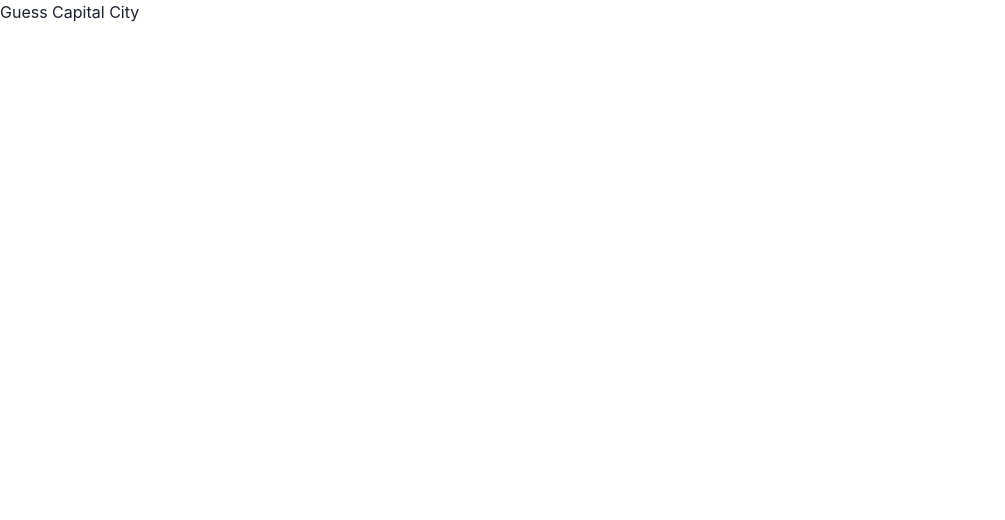
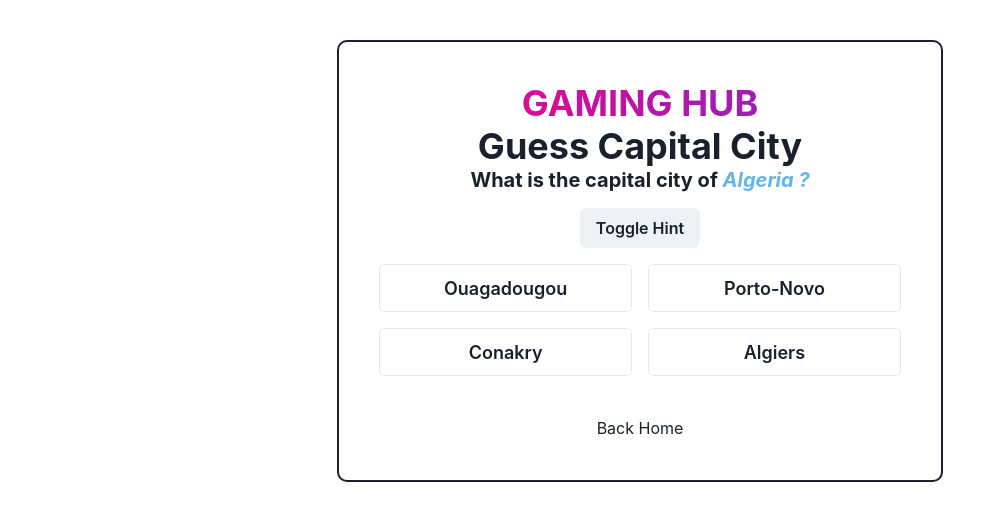
Before and after one commit to clinton-mwachia/react-games, a React (Vite) app: page /guess-capital-city in a window 1280 px wide. Shown: the top 520 px of the page, without its empty margins (0-1005 px from the left). Built offline with nearby package versions, Linux system fonts and the light colour scheme.

Commit message:
added guess the capital city component

```diff
--- a/src/views/guess-capital-city/GuessCapitalCity.jsx
+++ b/src/views/guess-capital-city/GuessCapitalCity.jsx
@@ -1,5 +1,178 @@
+import { useState } from "react";
+import { Container, Heading, Grid, Box, Button, Text } from "@chakra-ui/react";
+import { Link } from "react-router-dom";
+
 const GuessCapitalCity = () => {
-  return <div>Guess Capital City</div>;
+  const quizData = [
+    { country: "Algeria", capital: "Algiers" },
+    { country: "Angola", capital: "Luanda" },
+    { country: "Benin", capital: "Porto-Novo" },
+    { country: "Botswana", capital: "Gaborone" },
+    { country: "Burkina Faso", capital: "Ouagadougou" },
+    { country: "Burundi", capital: "Gitega" },
+    { country: "Cabo Verde", capital: "Praia" },
+    { country: "Cameroon", capital: "Yaoundé" },
+    { country: "Central African Republic", capital: "Bangui" },
+    { country: "Chad", capital: "N'Djamena" },
+    { country: "Comoros", capital: "Moroni" },
+    { country: "Democratic Republic of the Congo", capital: "Kinshasa" },
+    { country: "Djibouti", capital: "Djibouti (city)" },
+    { country: "Egypt", capital: "Cairo" },
+    { country: "Equatorial Guinea", capital: "Malabo" },
+    { country: "Eritrea", capital: "Asmara" },
+    {
+      country: "Eswatini",
+      capital: "Mbabane",
+    },
+    { country: "Ethiopia", capital: "Addis Ababa" },
+    { country: "Gabon", capital: "Libreville" },
+    { country: "Gambia", capital: "Banjul" },
+    { country: "Ghana", capital: "Accra" },
+    { country: "Guinea", capital: "Conakry" },
+    { country: "Guinea-Bissau", capital: "Bissau" },
+    {
+      country: "Ivory Coast",
+      capital: "Yamoussoukro",
+    },
+    { country: "Kenya", capital: "Nairobi" },
+    { country: "Lesotho", capital: "Maseru" },
+    { country: "Liberia", capital: "Monrovia" },
+    { country: "Libya", capital: "Tripoli" },
+    { country: "Madagascar", capital: "Antananarivo" },
+    { country: "Malawi", capital: "Lilongwe" },
+    { country: "Mali", capital: "Bamako" },
+    { country: "Mauritania", capital: "Nouakchott" },
+    { country: "Mauritius", capital: "Port Louis" },
+    { country: "Morocco", capital: "Rabat" },
+    { country: "Mozambique", capital: "Maputo" },
+    { country: "Namibia", capital: "Windhoek" },
+    { country: "Niger", capital: "Niamey" },
+    { country: "Nigeria", capital: "Abuja" },
+    { country: "Rwanda", capital: "Kigali" },
+    { country: "São Tomé and Príncipe", capital: "São Tomé" },
+    { country: "Senegal", capital: "Dakar" },
+    { country: "Seychelles", capital: "Victoria" },
+    { country: "Sierra Leone", capital: "Freetown" },
+    { country: "Somalia", capital: "Mogadishu" },
+    {
+      country: "South Africa",
+      capital: "Cape Town",
+    },
+    { country: "South Sudan", capital: "Juba" },
+    { country: "Sudan", capital: "Khartoum" },
+    {
+      country: "Tanzania",
+      capital: "Dodoma",
+    },
+    { country: "Togo", capital: "Lomé" },
+    { country: "Tunisia", capital: "Tunis" },
+    { country: "Uganda", capital: "Kampala" },
+    { country: "Zambia", capital: "Lusaka" },
+    { country: "Zimbabwe", capital: "Harare" },
+  ];
+
+  const [questionIndex, setQuestionIndex] = useState(0);
+  const [score, setScore] = useState(0);
+  const [gameOver, setGameOver] = useState(false);
+  const [showHint, setShowHint] = useState(false);
+
+  const handleAnswer = (selectedCapital) => {
+    const correctCapital = quizData[questionIndex].capital;
+    if (selectedCapital === correctCapital) {
+      setScore(score + 1);
+      if (questionIndex === quizData.length - 1) {
+        setGameOver(true);
+      } else {
+        setQuestionIndex(questionIndex + 1);
+      }
+    } else {
+      setGameOver(true);
+    }
+  };
+
+  const handleRestart = () => {
+    setQuestionIndex(0);
+    setScore(0);
+    setGameOver(false);
+  };
+
+  const renderOptions = () => {
+    const options = [];
+    const capitals = [quizData[questionIndex].capital];
+    while (capitals.length < 4) {
+      const randomIndex = Math.floor(Math.random() * quizData.length);
+      const randomCapital = quizData[randomIndex].capital;
+      if (!capitals.includes(randomCapital)) {
+        capitals.push(randomCapital);
+      }
+    }
+    capitals.sort(() => Math.random() - 0.5);
+
+    for (let i = 0; i < 4; i++) {
+      options.push(
+        <Button
+          key={i}
+          size="lg"
+          variant="outline"
+          onClick={() => handleAnswer(capitals[i])}
+        >
+          {capitals[i]}
+        </Button>
+      );
+    }
+    return options;
+  };
+
+  return (
+    <Container
+      justifyContent={"center"}
+      textAlign={"center"}
+      alignItems={"center"}
+      p={10}
+      border={"2px"}
+      borderRadius={"10px"}
+      marginTop={"10"}
+    >
+      <Heading bgGradient="linear(to-l, #7928CA, #FF0080)" bgClip="text">
+        GAMING HUB
+      </Heading>
+      <Heading> Guess Capital City</Heading>
+      {!gameOver ? (
+        <Box>
+          <Heading as="h2" size="md" mb={4}>
+            What is the capital city of{" "}
+            <Box color={"blue.300"} as="i">
+              {quizData[questionIndex].country} ?
+            </Box>
+          </Heading>
+          {showHint && (
+            <Text fontSize="lg" mb={4}>
+              <Box as="i">Hint: The capital city starts with letter: </Box>
+              {quizData[questionIndex].capital.charAt(0)}
+            </Text>
+          )}
+          <Button onClick={() => setShowHint(!showHint)} mb={4}>
+            Toggle Hint
+          </Button>
+          <Grid templateColumns="repeat(2, 1fr)" gap={4}>
+            {renderOptions()}
+          </Grid>
+        </Box>
+      ) : (
+        <Box>
+          <Heading as="h2" size="md" mb={4}>
+            Game Over! Your total score is {score}/{quizData.length}.
+          </Heading>
+          <Button colorScheme="teal" onClick={handleRestart}>
+            Play Again
+          </Button>
+        </Box>
+      )}
+      <Box mt={"10"}>
+        <Link to={"/"}>Back Home</Link>
+      </Box>
+    </Container>
+  );
 };
 
 export default GuessCapitalCity;
```
